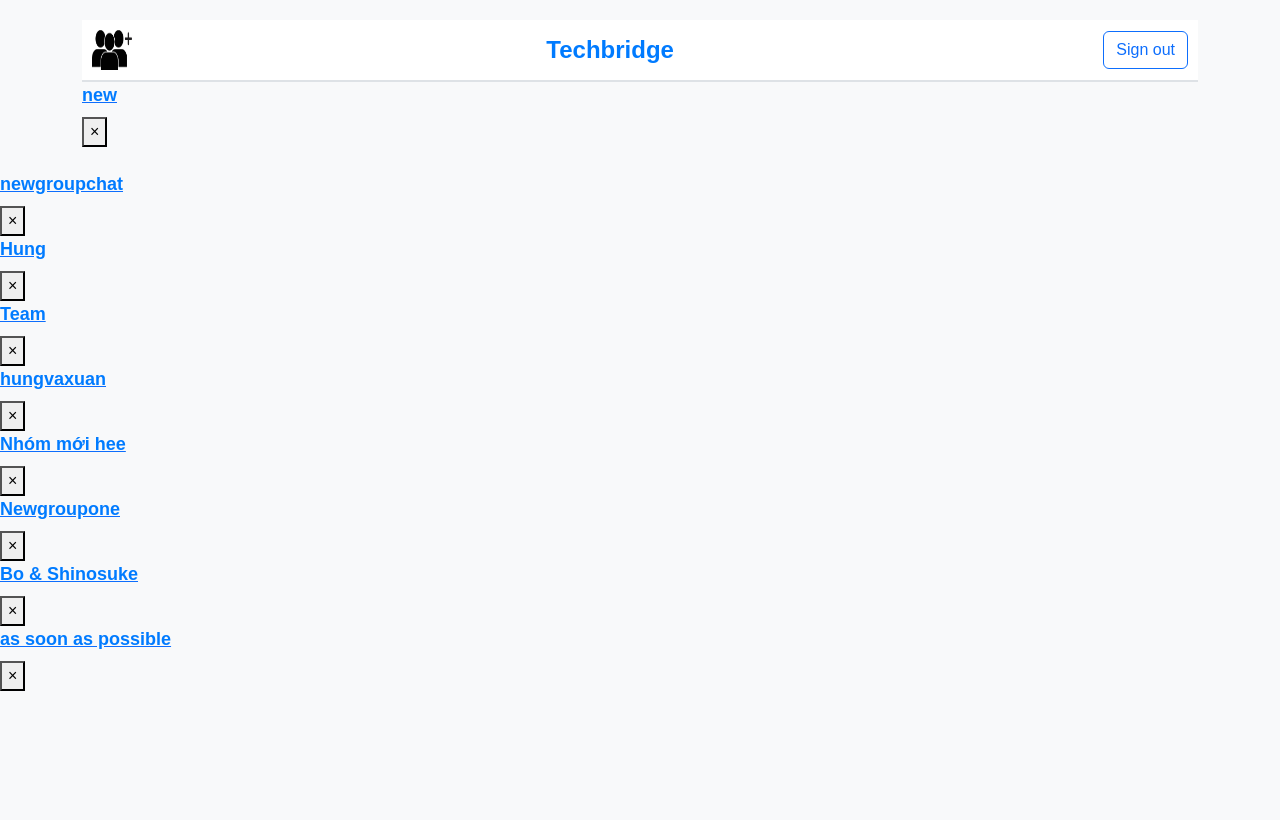
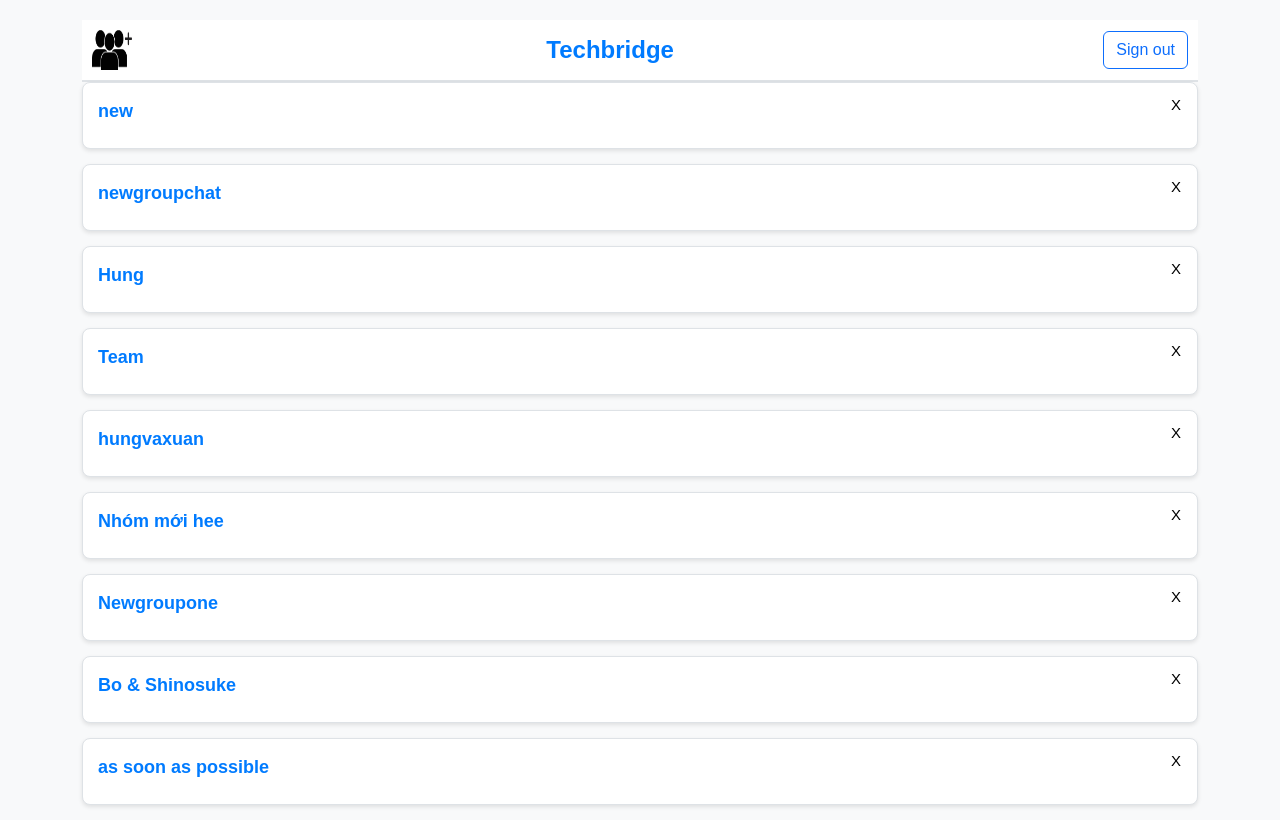
Before and after one commit to nospring2902/WebChat-with-AI-Gen, a Django app: page /dashboard/ in a window 1280 px wide. Before the commit the page ends 691 px from the top, so only its background shows below. Run offline with Django 4.2, Linux system fonts and the light colour scheme; a user stored in the database is signed in; data comes from the database, SQL or seed files in the repository; both versions use the stored data as it was after the commit.

Commit message:
update dashboard

```diff
--- a/templates/dashboard.html
+++ b/templates/dashboard.html
@@ -47,7 +47,6 @@
         .header .btn-signout {
             margin-left: 15px;
         }
-<<<<<<< HEAD
         .close-button {
             position: absolute;
             top: 10px;  /* 上から10px */
@@ -62,7 +61,6 @@
             position: relative;
             padding-right: 30px;
         }
-=======
         .group-card {
             background-color: #ffffff;
             border: 1px solid #dee2e6;
@@ -89,7 +87,6 @@
             margin: 0;
         }
 
->>>>>>> 50b85715cb53819b2175fe33a63bac8be547c1e5
     </style>
     <title>TechBridge</title>
 </head>
@@ -115,14 +112,14 @@
         </div>
 
         {% for group in groups %}
+
             <a href="{% url 'chat'  group.id %}" class="group-card">
                 <strong>{{ group.group_name }}</strong>
-                <p>{{ group.latest_message_id.message_content }}</p>
                 <form action="{% url 'delete_group' group.id %}" method="post" style="display:inline;">
                     {% csrf_token %}
-                    <button type="submit" class="close-button" onclick="return confirm('本当に削除しますか？');">×</button>
+                    <button type="submit" class="close-button" onclick="return confirm('Are you sure you want to delete this group？');">X</button>
                 </form>
-            </div>
+            </a>
         {% endfor %}
 
     </div>
```
Also changed, not shown: db.sqlite3.
